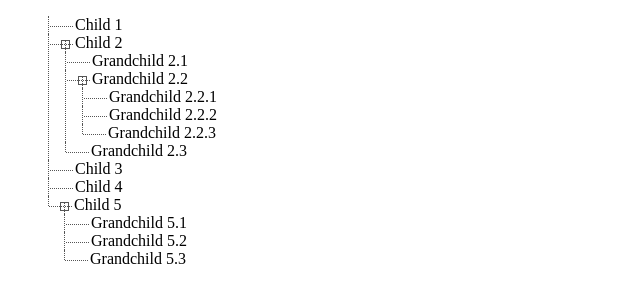
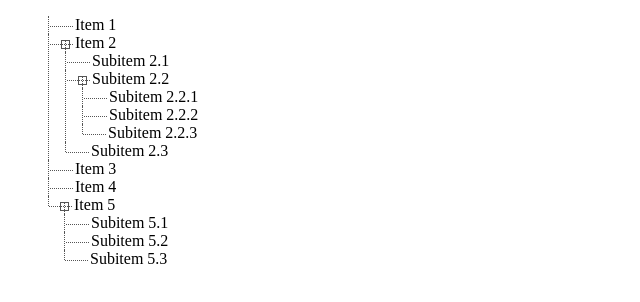
Before and after one commit to kamshory/TreeView, a plain HTML site: page index.html in a window 1280 px wide. Shown: the whole page, without its empty margins (0-640 px from the left). Drawn offline with Linux system fonts and the light colour scheme.

Commit message:
Update index.html

```diff
--- a/index.html
+++ b/index.html
@@ -40,6 +40,7 @@ ul.tree-view li ul::before{
 	position:absolute;
 	left:12px;
 	top:6px;
+	z-index:1;
 }
 ul.tree-view li ul::after{
 	content: "";
@@ -68,27 +69,27 @@ ul.tree-view > li:last-child, ul.tree-view ul > li:last-child{
 <body>
 
 <ul class="tree-view">
-	<li>Child 1</li>
-	<li>Child 2
+	<li>Item 1</li>
+	<li>Item 2
     	<ul>
-        	<li>Grandchild 2.1</li>
-            <li>Grandchild 2.2
+        	<li>Subitem 2.1</li>
+            <li>Subitem 2.2
                 <ul>
-                    <li>Grandchild 2.2.1</li>
-                    <li>Grandchild 2.2.2</li>
-                    <li>Grandchild 2.2.3</li>
+                    <li>Subitem 2.2.1</li>
+                    <li>Subitem 2.2.2</li>
+                    <li>Subitem 2.2.3</li>
                 </ul>
             </li>
-        	<li>Grandchild 2.3</li>
+        	<li>Subitem 2.3</li>
         </ul>
     </li>
-	<li>Child 3</li>
-	<li>Child 4</li>
-	<li>Child 5
+	<li>Item 3</li>
+	<li>Item 4</li>
+	<li>Item 5
     	<ul>
-        	<li>Grandchild 5.1</li>
-        	<li>Grandchild 5.2</li>
-        	<li>Grandchild 5.3</li>
+        	<li>Subitem 5.1</li>
+        	<li>Subitem 5.2</li>
+        	<li>Subitem 5.3</li>
         </ul>
     </li>
 </ul>
```
